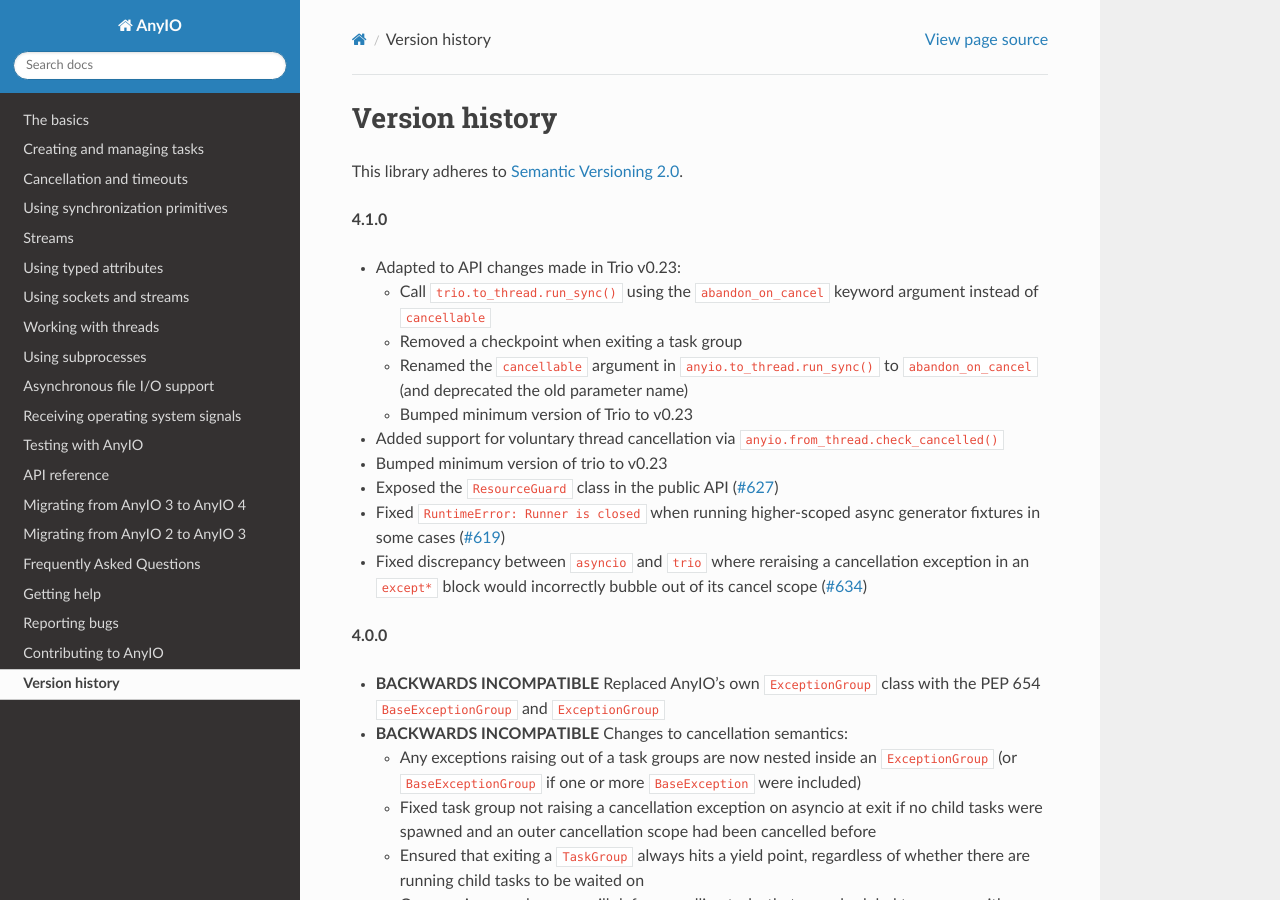
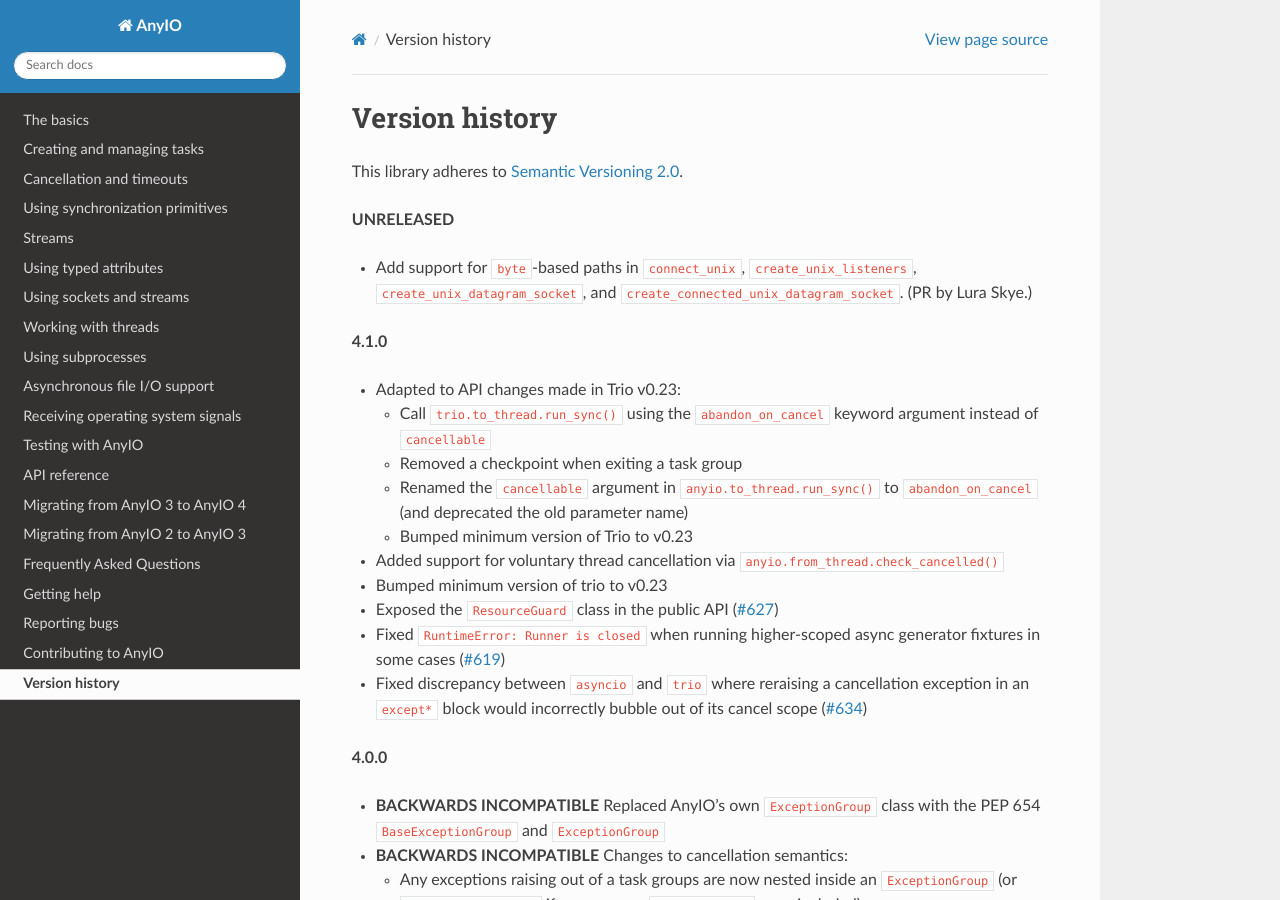
Before and after one commit to agronholm/anyio, a Sphinx documentation site: the page built from docs/versionhistory.rst, in a window 1280 px wide and 900 px high. Built offline with Sphinx 7.4.7 and the Read the Docs theme 2.0.0, drawn with Linux system fonts in a browser that asks for light colours; the version number could not be read and is left out.

Commit message:
Add changelog entry.

```diff
--- a/docs/versionhistory.rst
+++ b/docs/versionhistory.rst
@@ -2,6 +2,12 @@ Version history
 ===============
 
 This library adheres to `Semantic Versioning 2.0 <http://semver.org/>`_.
+
+**UNRELEASED**
+
+- Add support for ``byte``-based paths in ``connect_unix``, ``create_unix_listeners``,
+  ``create_unix_datagram_socket``, and ``create_connected_unix_datagram_socket``. (PR by
+  Lura Skye.)
 
 **4.1.0**
 
```
